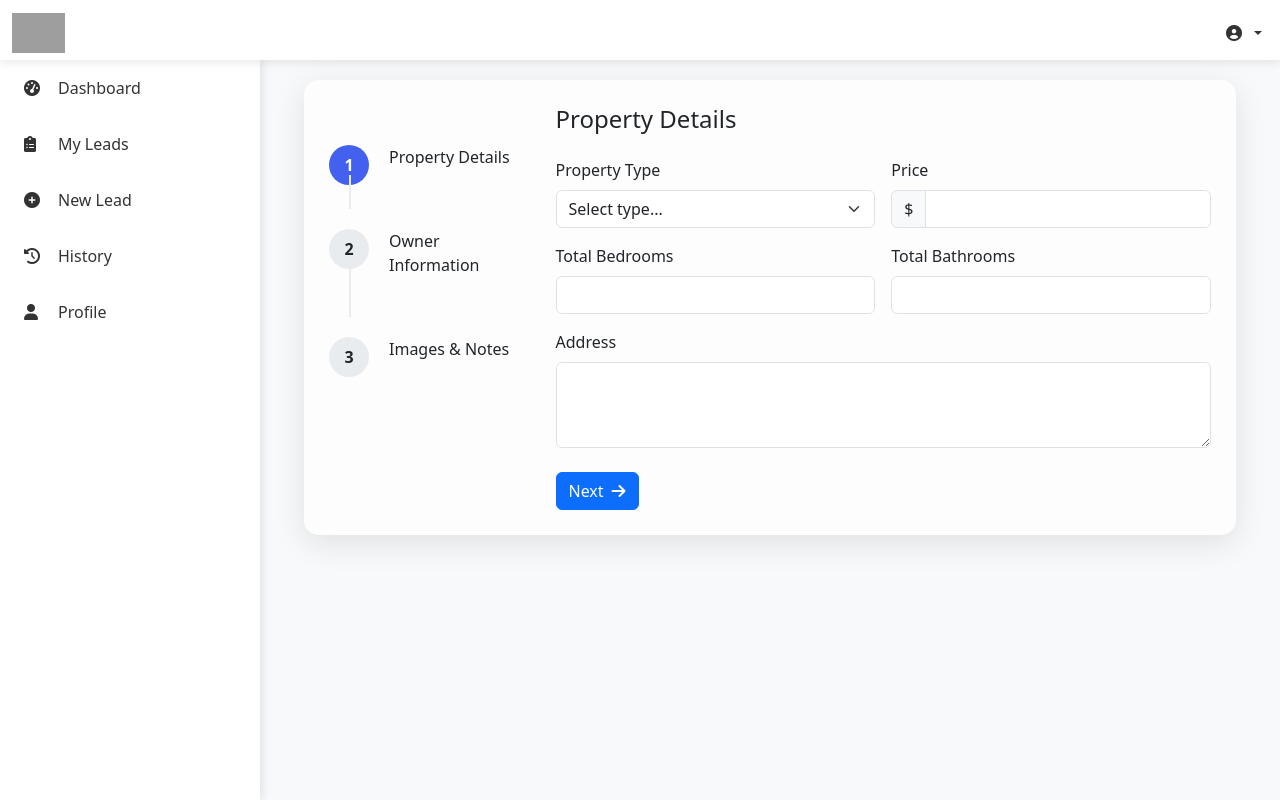
After one commit to tinashelorenzi/propertyspotter-prod, a Django app: template app/templates/new_lead.html in a window 1280 px wide. The commit adds this page. Run offline with Django 5.2, Linux system fonts and the light colour scheme; the template is opened without the code that fills it, so the values that code supplies are empty; some libraries are stand-ins or nearby versions; grey boxes are pictures that could not be loaded.

Commit message:
New Leads View

```diff
--- /dev/null
+++ b/app/templates/new_lead.html
@@ -0,0 +1,338 @@
+{% extends "spotter_layout.html" %}
+{% load static %}
+
+{% block title %}New Lead - PropertySpotter{% endblock %}
+
+{% block content %}
+<div class="container-fluid">
+    <div class="glass-card p-4">
+        <div class="row">
+            <!-- Progress Steps -->
+            <div class="col-md-3">
+                <div class="steps">
+                    <div class="step-item active" data-step="1">
+                        <div class="step-circle">1</div>
+                        <div class="step-text">Property Details</div>
+                    </div>
+                    <div class="step-item" data-step="2">
+                        <div class="step-circle">2</div>
+                        <div class="step-text">Owner Information</div>
+                    </div>
+                    <div class="step-item" data-step="3">
+                        <div class="step-circle">3</div>
+                        <div class="step-text">Images & Notes</div>
+                    </div>
+                </div>
+            </div>
+
+            <!-- Form -->
+            <div class="col-md-9">
+                <form id="newLeadForm" class="needs-validation" novalidate>
+                    <!-- Step 1: Property Details -->
+                    <div class="form-step active" id="step1">
+                        <h4 class="mb-4">Property Details</h4>
+                        <div class="row g-3">
+                            <div class="col-md-6">
+                                <label class="form-label">Property Type</label>
+                                <select class="form-select" name="property_type" required>
+                                    <option value="">Select type...</option>
+                                    <option value="House">House</option>
+                                    <option value="Apartment">Apartment</option>
+                                    <option value="Land">Land</option>
+                                    <option value="Commercial">Commercial</option>
+                                    <option value="Other">Other</option>
+                                </select>
+                            </div>
+                            <div class="col-md-6">
+                                <label class="form-label">Price</label>
+                                <div class="input-group">
+                                    <span class="input-group-text">$</span>
+                                    <input type="number" class="form-control" name="price" required>
+                                </div>
+                            </div>
+                            <div class="col-md-6">
+                                <label class="form-label">Total Bedrooms</label>
+                                <input type="number" class="form-control" name="total_bedrooms" min="0" required>
+                            </div>
+                            <div class="col-md-6">
+                                <label class="form-label">Total Bathrooms</label>
+                                <input type="number" class="form-control" name="total_bathrooms" min="0" required>
+                            </div>
+                            <div class="col-12">
+                                <label class="form-label">Address</label>
+                                <textarea class="form-control" name="address" rows="3" required></textarea>
+                            </div>
+                        </div>
+                    </div>
+
+                    <!-- Step 2: Owner Information -->
+                    <div class="form-step" id="step2">
+                        <h4 class="mb-4">Owner Information</h4>
+                        <div class="row g-3">
+                            <div class="col-md-6">
+                                <label class="form-label">Owner Name</label>
+                                <input type="text" class="form-control" name="owner_name" required>
+                            </div>
+                            <div class="col-md-6">
+                                <label class="form-label">Owner Contact</label>
+                                <input type="tel" class="form-control" name="owner_contact" required>
+                            </div>
+                            <div class="col-md-12">
+                                <label class="form-label">Lead Source</label>
+                                <input type="text" class="form-control" name="lead_source">
+                            </div>
+                            <div class="col-md-6">
+                                <label class="form-label">Reference Name</label>
+                                <input type="text" class="form-control" name="reference_name">
+                            </div>
+                            <div class="col-12">
+                                <label class="form-label">Reference Details</label>
+                                <textarea class="form-control" name="reference_details" rows="3"></textarea>
+                            </div>
+                        </div>
+                    </div>
+
+                    <!-- Step 3: Images & Notes -->
+                    <div class="form-step" id="step3">
+                        <h4 class="mb-4">Images & Notes</h4>
+                        <div class="row g-3">
+                            <div class="col-12">
+                                <label class="form-label">Featured Image</label>
+                                <input type="file" class="form-control" name="featured_image" accept="image/*">
+                            </div>
+                            <div class="col-12">
+                                <label class="form-label">Additional Property Images</label>
+                                <div id="imageContainer">
+                                    <div class="input-group mb-3">
+                                        <input type="file" class="form-control" name="property_images[]" accept="image/*">
+                                        <button type="button" class="btn btn-outline-danger remove-image">
+                                            <i class="fas fa-trash"></i>
+                                        </button>
+                                    </div>
+                                </div>
+                                <button type="button" class="btn btn-outline-primary btn-sm" id="addImage">
+                                    <i class="fas fa-plus me-2"></i>Add Another Image
+                                </button>
+                            </div>
+                            <div class="col-12">
+                                <label class="form-label">Spotter Notes</label>
+                                <textarea class="form-control" name="spotter_notes" rows="3"></textarea>
+                            </div>
+                        </div>
+                    </div>
+
+                    <!-- Navigation Buttons -->
+                    <div class="d-flex justify-content-between mt-4">
+                        <button type="button" class="btn btn-secondary" id="prevBtn" style="display: none;">
+                            <i class="fas fa-arrow-left me-2"></i>Previous
+                        </button>
+                        <button type="button" class="btn btn-primary" id="nextBtn">
+                            Next<i class="fas fa-arrow-right ms-2"></i>
+                        </button>
+                        <button type="submit" class="btn btn-success" id="submitBtn" style="display: none;">
+                            <i class="fas fa-check me-2"></i>Submit Lead
+                        </button>
+                    </div>
+                </form>
+            </div>
+        </div>
+    </div>
+</div>
+
+<style>
+.glass-card {
+    background: rgba(255, 255, 255, 0.7);
+    backdrop-filter: blur(10px);
+    border-radius: 15px;
+    box-shadow: 0 8px 32px rgba(0,0,0,0.1);
+}
+
+.form-step {
+    display: none;
+}
+
+.form-step.active {
+    display: block;
+}
+
+.steps {
+    position: relative;
+    padding: 20px 0;
+}
+
+.step-item {
+    position: relative;
+    padding: 20px 0;
+    padding-left: 50px;
+    margin-bottom: 20px;
+}
+
+.step-item::after {
+    content: '';
+    position: absolute;
+    left: 20px;
+    top: 50px;
+    bottom: -20px;
+    width: 2px;
+    background: #e9ecef;
+}
+
+.step-item:last-child::after {
+    display: none;
+}
+
+.step-circle {
+    position: absolute;
+    left: 0;
+    top: 20px;
+    width: 40px;
+    height: 40px;
+    border-radius: 50%;
+    background: #e9ecef;
+    display: flex;
+    align-items: center;
+    justify-content: center;
+    font-weight: bold;
+    transition: all 0.3s ease;
+}
+
+.step-item.active .step-circle {
+    background: #4361ee;
+    color: white;
+}
+
+.step-item.completed .step-circle {
+    background: #28a745;
+    color: white;
+}
+
+.step-text {
+    margin-left: 10px;
+    font-weight: 500;
+}
+</style>
+
+<script>
+document.addEventListener('DOMContentLoaded', function() {
+    let currentStep = 1;
+    const form = document.getElementById('newLeadForm');
+    const prevBtn = document.getElementById('prevBtn');
+    const nextBtn = document.getElementById('nextBtn');
+    const submitBtn = document.getElementById('submitBtn');
+
+    // Handle image additions
+    document.getElementById('addImage').addEventListener('click', function() {
+        const container = document.getElementById('imageContainer');
+        const newInput = document.createElement('div');
+        newInput.className = 'input-group mb-3';
+        newInput.innerHTML = `
+            <input type="file" class="form-control" name="property_images[]" accept="image/*">
+            <button type="button" class="btn btn-outline-danger remove-image">
+                <i class="fas fa-trash"></i>
+            </button>
+        `;
+        container.appendChild(newInput);
+    });
+
+    // Handle image removals
+    document.addEventListener('click', function(e) {
+        if (e.target.classList.contains('remove-image') ||
+            e.target.parentElement.classList.contains('remove-image')) {
+            const inputGroup = e.target.closest('.input-group');
+            inputGroup.remove();
+        }
+    });
+
+    // Navigation functions
+    function showStep(step) {
+        document.querySelectorAll('.form-step').forEach(el => el.classList.remove('active'));
+        document.getElementById(`step${step}`).classList.add('active');
+
+        document.querySelectorAll('.step-item').forEach(el => {
+            el.classList.remove('active', 'completed');
+            if (parseInt(el.dataset.step) === step) {
+                el.classList.add('active');
+            } else if (parseInt(el.dataset.step) < step) {
+                el.classList.add('completed');
+            }
+        });
+
+        prevBtn.style.display = step === 1 ? 'none' : 'block';
+        if (step === 3) {
+            nextBtn.style.display = 'none';
+            submitBtn.style.display = 'block';
+        } else {
+            nextBtn.style.display = 'block';
+            submitBtn.style.display = 'none';
+        }
+    }
+
+    nextBtn.addEventListener('click', () => {
+        if (currentStep < 3) {
+            currentStep++;
+            showStep(currentStep);
+        }
+    });
+
+    prevBtn.addEventListener('click', () => {
+        if (currentStep > 1) {
+            currentStep--;
+            showStep(currentStep);
+        }
+    });
+
+    // Form submission
+    form.addEventListener('submit', async function(e) {
+        e.preventDefault();
+
+        const formData = new FormData(form);
+
+        try {
+            // First create the property
+            const propertyResponse = await fetch('/api/properties/new', {
+                method: 'POST',
+                headers: {
+                    'Authorization': 'Bearer {{ token }}'
+                },
+                body: formData
+            });
+
+            if (!propertyResponse.ok) {
+                throw new Error('Failed to create property');
+            }
+
+            const propertyData = await propertyResponse.json();
+
+            // Now create the lead
+            const leadData = {
+                property: propertyData.id,
+                source: formData.get('lead_source'),
+                notes: formData.get('spotter_notes'),
+                potential: 'Hot'
+            };
+
+            const leadResponse = await fetch('/api/leads/new', {
+                method: 'POST',
+                headers: {
+                    'Authorization': 'Bearer {{ token }}',
+                    'Content-Type': 'application/json'
+                },
+                body: JSON.stringify(leadData)
+            });
+
+            if (!leadResponse.ok) {
+                throw new Error('Failed to create lead');
+            }
+
+            // Success
+            alert('Lead created successfully!');
+            window.location.href = '/my-leads';
+
+        } catch (error) {
+            console.error('Error:', error);
+            alert('Error creating lead: ' + error.message);
+        }
+    });
+});
+</script>
+{% endblock %}
--- a/app/templates/spotter_layout.html
+++ b/app/templates/spotter_layout.html
@@ -180,7 +180,7 @@
                 <i class="fas fa-clipboard-list"></i>
                 <span>My Leads</span>
             </a>
-            <a class="nav-link" href="#">
+            <a class="nav-link" href="/newLead">
                 <i class="fas fa-plus-circle"></i>
                 <span>New Lead</span>
             </a>
--- a/app/urls.py
+++ b/app/urls.py
@@ -9,6 +9,7 @@ urlpatterns = [
 	    path('leads/', views.myLeads, name='leads'),
 	    path('history/', views.myHistory, name='history'),
 	    path('profile/', views.myProfile, name='profile'),
+	    path('newLead/', views.newLead, name='newLead'),
 	    path('sessionSave/', views.sessionSave, name='sessionSave'),
 	    path('logout/', views.logout, name='logout'),
 ]
--- a/app/views.py
+++ b/app/views.py
@@ -31,6 +31,10 @@ def myHistory(request):
 @securedRoute
 def myProfile(request):
     return render(request, 'spotter_profile.html')
+
+@securedRoute
+def newLead(request):
+    return render(request, 'new_lead.html')
 
 @csrf_exempt
 def sessionSave(request):
```
